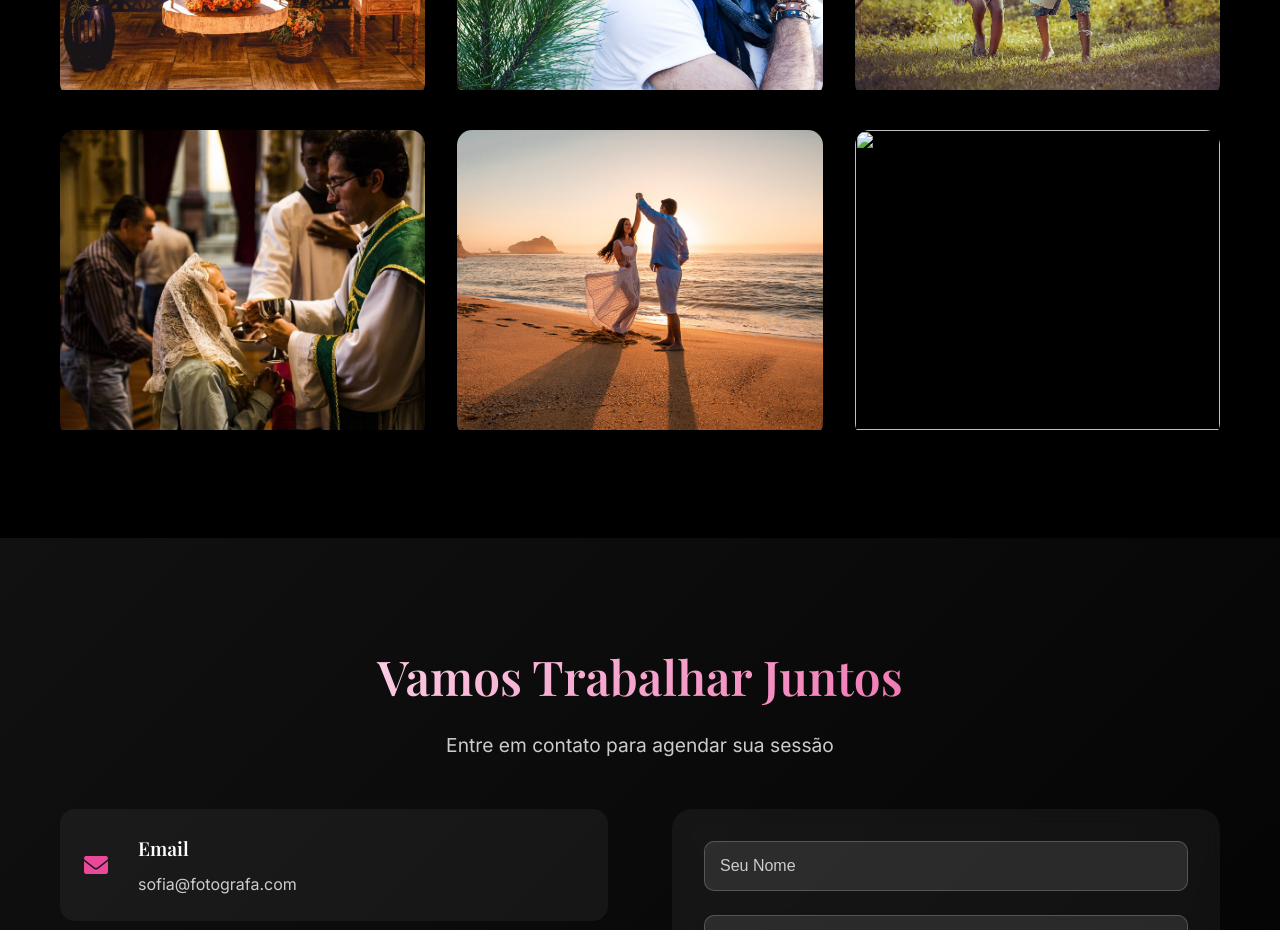
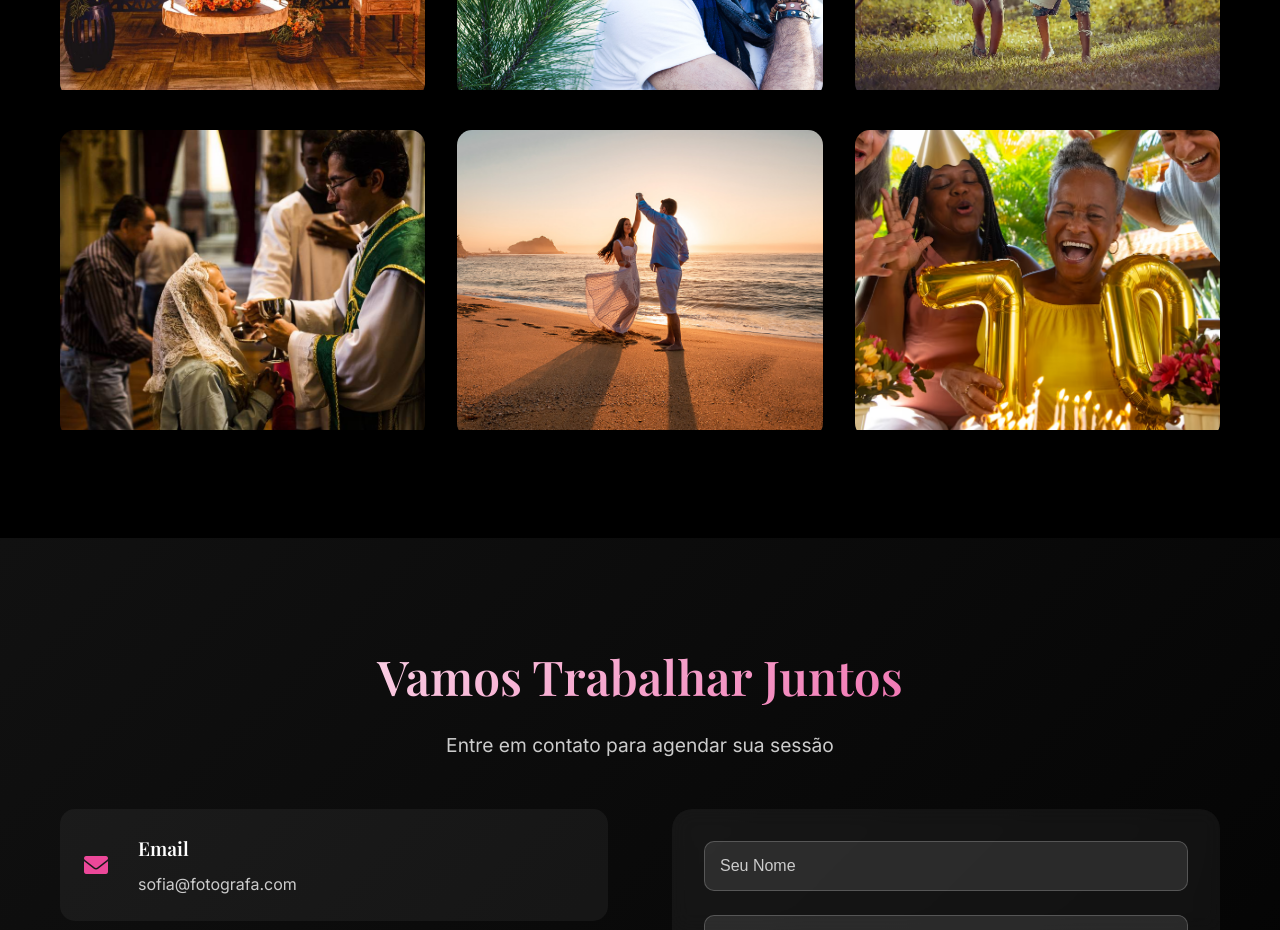
Before and after one commit to gabipoock/portfolioFotografa, a plain HTML site: page index.html in a window 1280 px wide. Shown: the part 2660-3590 px from the top of the page. Drawn offline with nearby package versions, Linux system fonts and the light colour scheme.

Commit message:
Add files via upload

```diff
--- a/index.html
+++ b/index.html
@@ -168,7 +168,7 @@
                     </div>
                 </div>
                 <div class="gallery-item" data-category="event">
-                    <img src="/assets/festa_familia.jpg alt="Festa de aniversário">
+                    <img src="/assets/festa_familia.jpg" alt="Festa de aniversário">
                     <div class="gallery-overlay">
                         <h3>Celebração</h3>
                         <p>Momentos de alegria</p>
```
